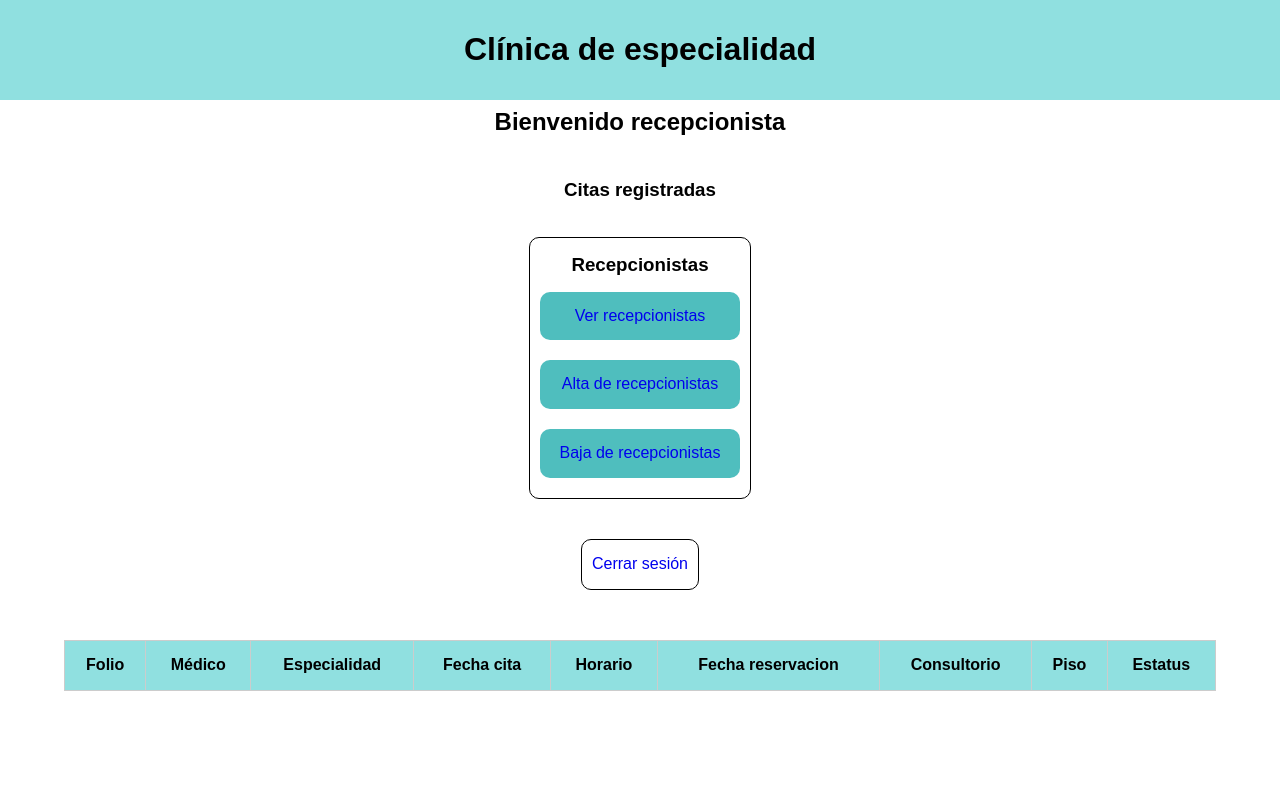
After one commit to FairerFilly6/BDESCOM25, a PHP site: page /recepcionista/doctorRecepcionista.php in a window 1280 px wide. The commit adds this page. Run offline with PHP 8.4, Linux system fonts and the light colour scheme; lists and menus that the app fills with data are empty.

Commit message:
Se agrego la interfaz para el doctor y recepcionista

```diff
--- /dev/null
+++ b/recepcionista/doctorRecepcionista.php
@@ -0,0 +1,63 @@
+
+
+<!DOCTYPE html>
+<html lang="es">
+<head>
+    <meta charset="UTF-8">
+    <title>ClinicaDeEspecialidad</title>
+    <link rel="stylesheet" href="../css/styles.css">
+</head>
+<body>
+
+<div class="header">
+    <h1>Clínica de especialidad</h1>
+</div>
+
+<div class="menu centrar">
+    <h2>Bienvenido recepcionista</h2>
+
+
+    <h3>Citas registradas</h3>
+    <table class="tabla-consultas">
+        <thead>
+            <tr>
+                <th>Folio</th>
+                <th>Médico</th>
+                <th>Especialidad</th>
+                <th>Fecha cita</th>
+                <th>Horario</th>
+                <th>Fecha reservacion</th>
+                <th>Consultorio</th>
+                <th>Piso</th>
+                <th>Estatus</th>
+            </tr>
+        </thead>
+
+    <div class=" border ">
+        <h3 class="centrar">Recepcionistas</h3>
+
+        <ul class="lista-opciones">
+            <li class="elemento-opciones">
+                <a href="#">Ver recepcionistas</a>
+            </li>
+            <li class="elemento-opciones">
+                <a href="#">Alta de recepcionistas</a>
+            </li>
+            <li class="elemento-opciones">
+                <a href="#">Baja de recepcionistas</a>
+            </li>
+
+        </ul>
+    </div>
+</div>
+
+    <div class="logout centrar">
+        <a class="border" href="#">Cerrar sesión</a>
+    </div>
+
+
+
+</div>
+
+</body>
+</html>
--- a/recepcionista/inicioRecepcionista.php
+++ b/recepcionista/inicioRecepcionista.php
@@ -55,7 +55,7 @@
 
         <ul class="lista-opciones">
             <li class="elemento-opciones">
-                <a href="#">Ver doctores</a>
+                <a href="doctorRecepcionista.php">Ver doctores</a>
             </li>
             <li class="elemento-opciones">
                 <a href="#">Alta de doctor</a>
```
